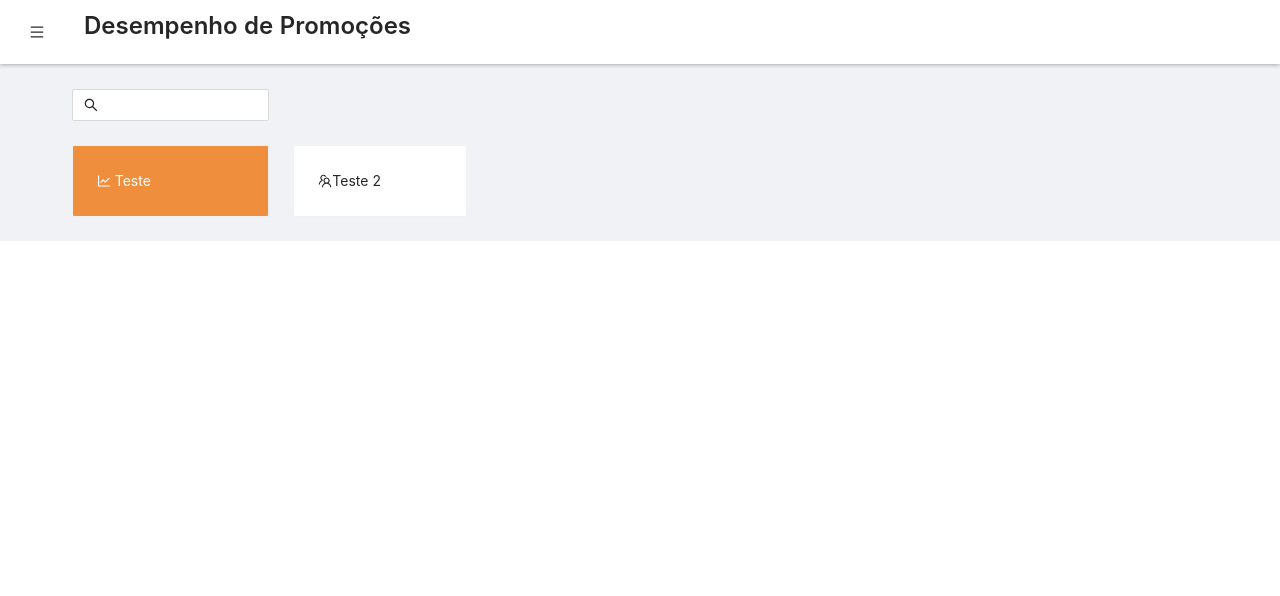
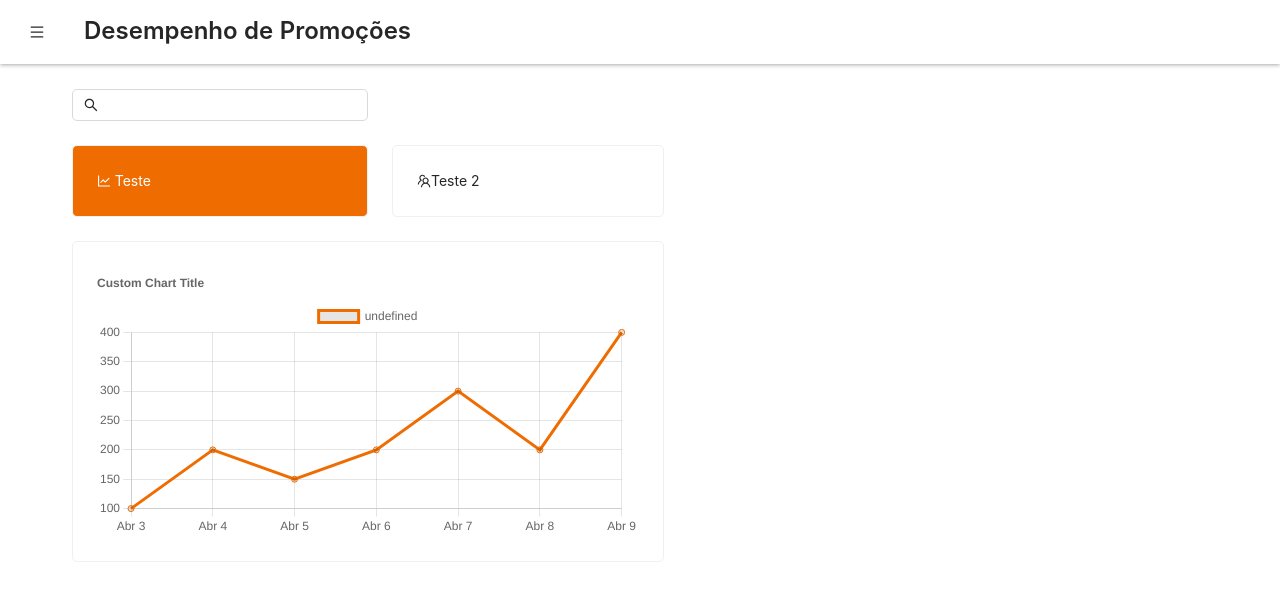
Before and after one commit to marcosr123/desafioGrandChef, a React (Create React App) app: page / in a window 1280 px wide. Shown: the top 596 px of the page. Built offline with nearby package versions, Linux system fonts and the light colour scheme.

Commit message:
add chart.js

```diff
--- a/package.json
+++ b/package.json
@@ -11,7 +11,9 @@
     "@types/react": "^17.0.0",
     "@types/react-dom": "^17.0.0",
     "antd": "^4.16.13",
+    "chart.js": "^3.5.1",
     "react": "^17.0.2",
+    "react-chartjs-2": "^3.0.4",
     "react-dom": "^17.0.2",
     "react-scripts": "4.0.3",
     "typescript": "^4.1.2",
--- a/src/App.tsx
+++ b/src/App.tsx
@@ -7,6 +7,7 @@ import {
 } from "@ant-design/icons";
 import Title from "antd/lib/typography/Title";
 import "./App.css";
+import Chart from "./components/Chart"
 
 const { Header, Content } = Layout;
 const { Search } = Input;
@@ -23,32 +24,61 @@ const styleHeader = {
   FlexDirection: "column",
 };
 
-function App() {
+const App = () => {
   return (
     <div className="App">
-      <Layout>
+      <Layout style={{ backgroundColor: "white" }}>
         <Header style={styleHeader}>
           <MenuOutlined style={{ padding: "20px" }} />
-          <Title level={3} style={{ padding: "20px" }}>
+          <Title level={3} style={{ padding: "20px", marginTop: "10px" }}>
             Desempenho de Promoções
           </Title>
         </Header>
-        <Content style={{ margin: "25px 24px 24px 72px", display: "block" }}>
+        <Content
+          style={{
+            margin: "25px 24px 24px 72px",
+            display: "grid",
+            alignItems: "center",
+          }}
+        >
           <Row>
-            <Col span={4}>
-              <Input prefix={<SearchOutlined />} />
+            <Col span={6}>
+              <Input
+                prefix={<SearchOutlined />}
+                style={{ borderRadius: "5px" }}
+              />
             </Col>
           </Row>
           <Row>
-            <Col xs={4} sm={4} md={4} lg={4}>
-              <Card style={{ marginTop: "24px", backgroundColor: "rgba(239, 108, 0, 0.75)", color: "white" }}>
+            <Col xs={6} sm={6} md={6} lg={6}>
+              <Card
+                style={{
+                  marginTop: "24px",
+                  backgroundImage: "linear-gradient(to top, #EF6C00 , #EF6C00)",
+                  color: "white",
+                  borderRadius: "5px",
+                }}
+              >
                 <LineChartOutlined /> Teste
               </Card>
             </Col>
-            <Col xs={4} sm={4} md={4} lg={4}>
-              <Card style={{ marginTop: "24px", marginLeft: "24px" }}>
+            <Col xs={6} sm={6} md={6} lg={6}>
+              <Card
+                style={{
+                  marginTop: "24px",
+                  marginLeft: "24px",
+                  borderRadius: "5px",
+                }}
+              >
                 <TeamOutlined />
                 Teste 2
+              </Card>
+            </Col>
+          </Row>
+          <Row>
+            <Col span={12}>
+              <Card style={{ marginTop: "24px", borderRadius: "5px" }}>
+                <Chart/>
               </Card>
             </Col>
           </Row>
@@ -56,6 +86,6 @@ function App() {
       </Layout>
     </div>
   );
-}
+};
 
 export default App;
--- /dev/null
+++ b/src/components/Chart.tsx
@@ -0,0 +1,33 @@
+import React from "react";
+import { Line } from "react-chartjs-2";
+
+const data = {
+  labels: ["Abr 3", "Abr 4", "Abr 5", "Abr 6", "Abr 7", "Abr 8", "Abr 9"],
+  datasets: [
+    {
+      data: [100, 200, 150, 200, 300, 200, 400],
+      borderColor: "#EF6C00",
+      options: {
+
+    }
+    },
+  ],
+};
+
+const Chart = () => {
+  return <Line data={data} options={
+    {
+        label: {
+            display: false
+        },
+        plugins: {
+        title: {
+            display: true,
+            text: 'Custom Chart Title',
+            align: 'start'
+        }
+    }}
+  }/>;
+};
+
+export default Chart;
```
Also changed, not shown: 1 other file (tests, documents, lock files or other folders).
